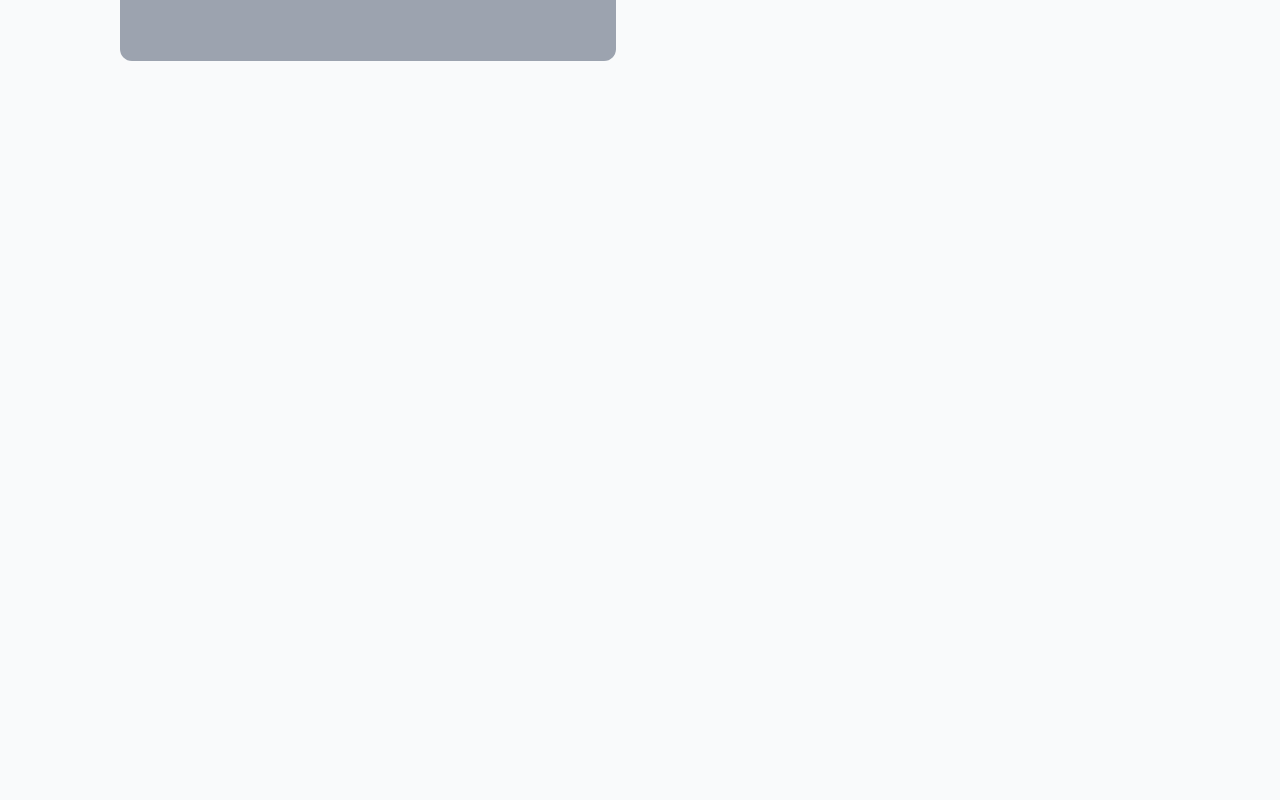
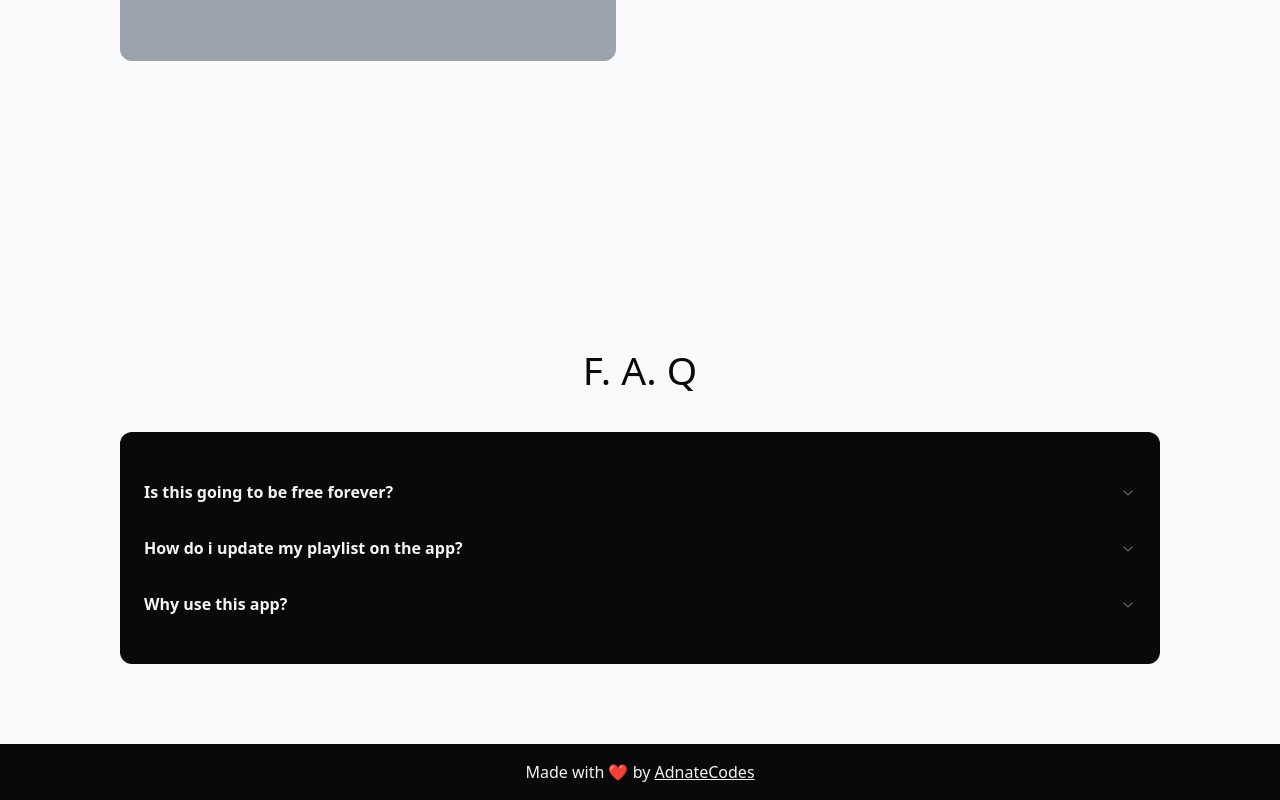
Before and after one commit to adex-codez/combinedplaylist, a Next.js app: page / in a window 1280 px wide. Shown: the part 3253-4053 px from the top of the page. Before the commit the page ends 3594 px from the top, so only its background shows below. Built offline with nearby package versions, Linux system fonts and the light colour scheme.

Commit message:
finished making homepage

```diff
--- a/package.json
+++ b/package.json
@@ -10,6 +10,7 @@
   },
   "dependencies": {
     "@next/bundle-analyzer": "^14.1.4",
+    "@radix-ui/react-accordion": "^1.1.2",
     "@radix-ui/react-icons": "^1.3.0",
     "@radix-ui/react-slot": "^1.0.2",
     "class-variance-authority": "^0.7.0",
--- /dev/null
+++ b/src/app/_components/FAQ.tsx
@@ -0,0 +1,47 @@
+import React from "react";
+import {
+  Accordion,
+  AccordionContent,
+  AccordionItem,
+  AccordionTrigger,
+} from "~/components/ui/accordion";
+const faqItems = [
+  {
+    id: 1,
+    question: "Is this going to be free forever?",
+    answer:
+      "It would be free as long as the music streaming platform i use don't charge and when they do charge an affordable pricing model would be introduced.",
+  },
+  {
+    id: 2,
+    question: "How do i update my playlist on the app?",
+    answer:
+      "Anytime you create a new playlist on any of the streaming platofrm of choice the app would be updated to see the new playlist added.",
+  },
+  {
+    id: 3,
+    question: "Why use this app?",
+    answer:
+      "It is a hassle to get all your playlist in all the music streaming platforms this app makes it easy to do such.",
+  },
+];
+
+function FAQ() {
+  return (
+    <div className="bg-back rounded-xl  text-gray-100">
+      <Accordion type="single" collapsible className="w-full px-6 py-8">
+        {faqItems.map((item) => (
+          <AccordionItem value={`item-${item.id}`} key={item.id}>
+            <AccordionTrigger className="text-base font-bold">
+              {item.question}
+            </AccordionTrigger>
+            <AccordionContent className="text-base">
+              {item.answer}
+            </AccordionContent>
+          </AccordionItem>
+        ))}
+      </Accordion>
+    </div>
+  );
+}
+export default FAQ;
--- a/src/app/page.tsx
+++ b/src/app/page.tsx
@@ -1,5 +1,6 @@
 import Image from "next/image";
 import { Button } from "~/components/ui/button";
+import FAQ from "./_components/FAQ";
 
 export default function Home() {
   return (
@@ -83,7 +84,7 @@ export default function Home() {
         </div>
       </header>
 
-      <section className="px-8 md:px[80px] lg:px-[120px]  mb-60">
+      <section className="px-8 md:px-[80px] lg:px-[120px]  mb-60">
         <div className="mb-44">
           <div className="flex justify-center pb-28">
             <div className="rounded-full pt-[6px] bg-back h-[60px] w-[60px]">
@@ -93,7 +94,9 @@ export default function Home() {
           <div className="lg:flex gap-12">
             <div className="bg-gray-400 h-[60vh] rounded-xl w-full lg:w-1/2 mb-10"></div>
             <div className="lg:w-1/2 lg:flex lg:items-center">
-              <h1 className="text-5xl text-center">Sign In/Sign Up</h1>
+              <h1 className="text-4xl lg:text-5xl text-center">
+                Sign In/Sign Up
+              </h1>
             </div>
           </div>
         </div>
@@ -105,7 +108,9 @@ export default function Home() {
           </div>
           <div className="lg:flex">
             <div className="lg:w-1/2 lg:flex lg:items-center mb-10">
-              <h1 className="text-5xl text-center">Connect your accounts</h1>
+              <h1 className="text-4xl lg:text-5xl text-center">
+                Connect your accounts
+              </h1>
             </div>
             <div className="bg-gray-400 h-[60vh] rounded-xl w-full lg:w-1/2 mb-10"></div>
           </div>
@@ -119,11 +124,25 @@ export default function Home() {
           <div className="lg:flex gap-12">
             <div className="bg-gray-400 h-[60vh] rounded-xl w-full lg:w-1/2 mb-10"></div>
             <div className="lg:w-1/2 lg:flex lg:items-center">
-              <h1 className="text-5xl text-center">View all your playlists</h1>
+              <h1 className="text-4xl lg:text-5xl text-center">
+                View all your playlists
+              </h1>
             </div>
           </div>
         </div>
       </section>
+      <section className="px-8 md:px-[80px] lg:px-[120px] mb-20">
+        <h2 className="text-center text-3xl mb-8 lg:text-4xl">F. A. Q</h2>
+        <FAQ />
+      </section>
+      <footer className="bg-back h-14 pt-4">
+        <p className="text-center text-gray-100">
+          Made with ❤ by{" "}
+          <a href="https://x.com/@AdnateCodes" className="underline">
+            AdnateCodes
+          </a>{" "}
+        </p>
+      </footer>
     </div>
   );
 }
--- /dev/null
+++ b/src/app/playground/page.tsx
@@ -0,0 +1,7 @@
+import FAQ from "../_components/FAQ";
+
+const page = () => {
+  return <div className="px-8 md:px-[80px] mt-44 lg:px-[120px]"></div>;
+};
+
+export default page;
--- /dev/null
+++ b/src/components/ui/accordion.tsx
@@ -0,0 +1,53 @@
+"use client";
+
+import * as React from "react";
+import * as AccordionPrimitive from "@radix-ui/react-accordion";
+import { ChevronDownIcon } from "@radix-ui/react-icons";
+
+import { cn } from "~/lib/utils";
+
+const Accordion = AccordionPrimitive.Root;
+
+const AccordionItem = React.forwardRef<
+  React.ElementRef<typeof AccordionPrimitive.Item>,
+  React.ComponentPropsWithoutRef<typeof AccordionPrimitive.Item>
+>(({ className, ...props }, ref) => (
+  <AccordionPrimitive.Item ref={ref} className={cn("", className)} {...props} />
+));
+AccordionItem.displayName = "AccordionItem";
+
+const AccordionTrigger = React.forwardRef<
+  React.ElementRef<typeof AccordionPrimitive.Trigger>,
+  React.ComponentPropsWithoutRef<typeof AccordionPrimitive.Trigger>
+>(({ className, children, ...props }, ref) => (
+  <AccordionPrimitive.Header className="flex">
+    <AccordionPrimitive.Trigger
+      ref={ref}
+      className={cn(
+        "flex flex-1 items-center justify-between py-4 text-sm font-medium transition-all hover:underline [&[data-state=open]>svg]:rotate-180",
+        className,
+      )}
+      {...props}
+    >
+      {children}
+      <ChevronDownIcon className="h-4 w-4 shrink-0 text-muted-foreground transition-transform duration-200" />
+    </AccordionPrimitive.Trigger>
+  </AccordionPrimitive.Header>
+));
+AccordionTrigger.displayName = AccordionPrimitive.Trigger.displayName;
+
+const AccordionContent = React.forwardRef<
+  React.ElementRef<typeof AccordionPrimitive.Content>,
+  React.ComponentPropsWithoutRef<typeof AccordionPrimitive.Content>
+>(({ className, children, ...props }, ref) => (
+  <AccordionPrimitive.Content
+    ref={ref}
+    className="overflow-hidden text-sm data-[state=closed]:animate-accordion-up data-[state=open]:animate-accordion-down"
+    {...props}
+  >
+    <div className={cn("pb-4 pt-0", className)}>{children}</div>
+  </AccordionPrimitive.Content>
+));
+AccordionContent.displayName = AccordionPrimitive.Content.displayName;
+
+export { Accordion, AccordionItem, AccordionTrigger, AccordionContent };
```
Also changed, not shown: 1 other file (tests, documents, lock files or other folders).
